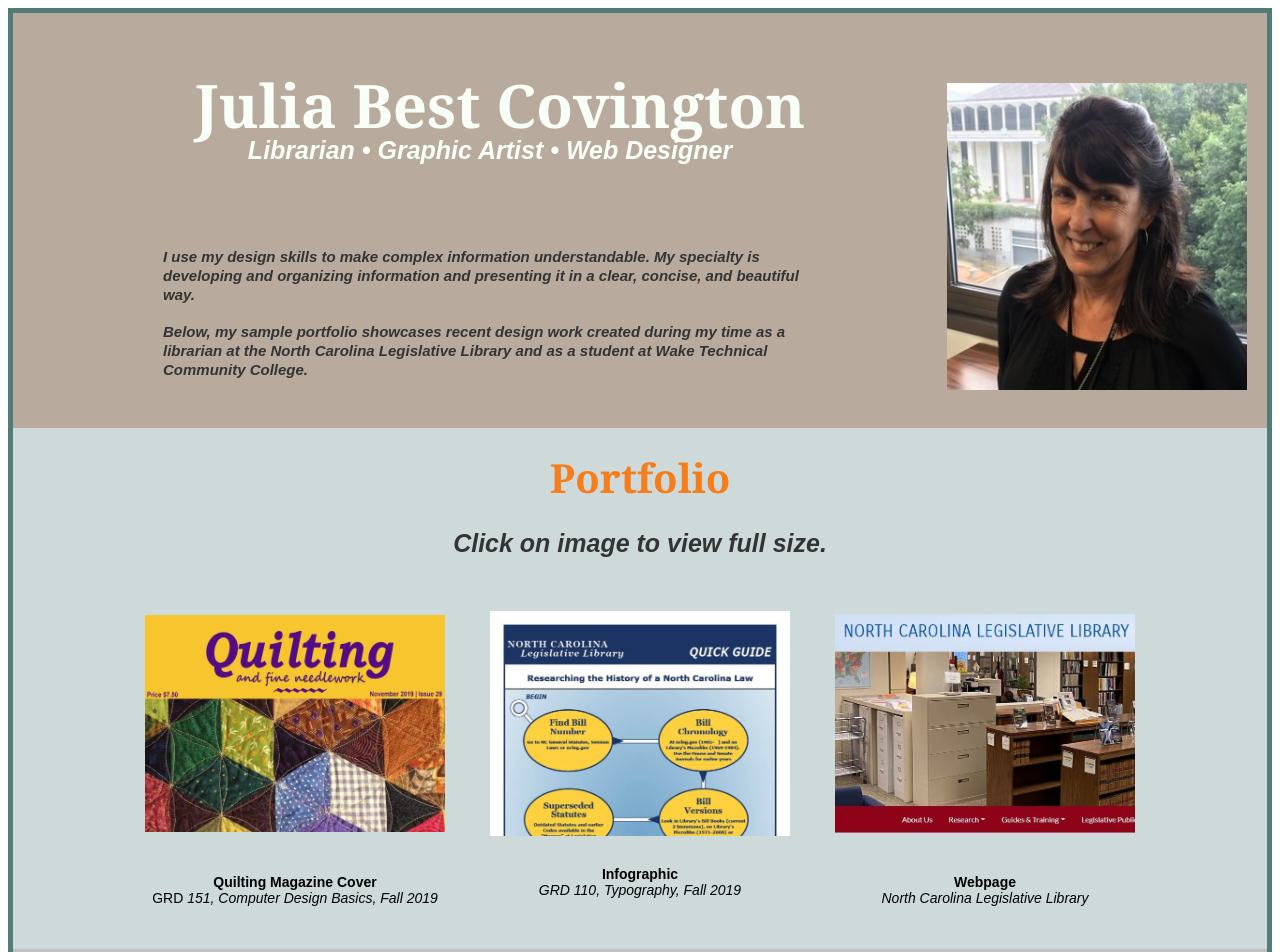
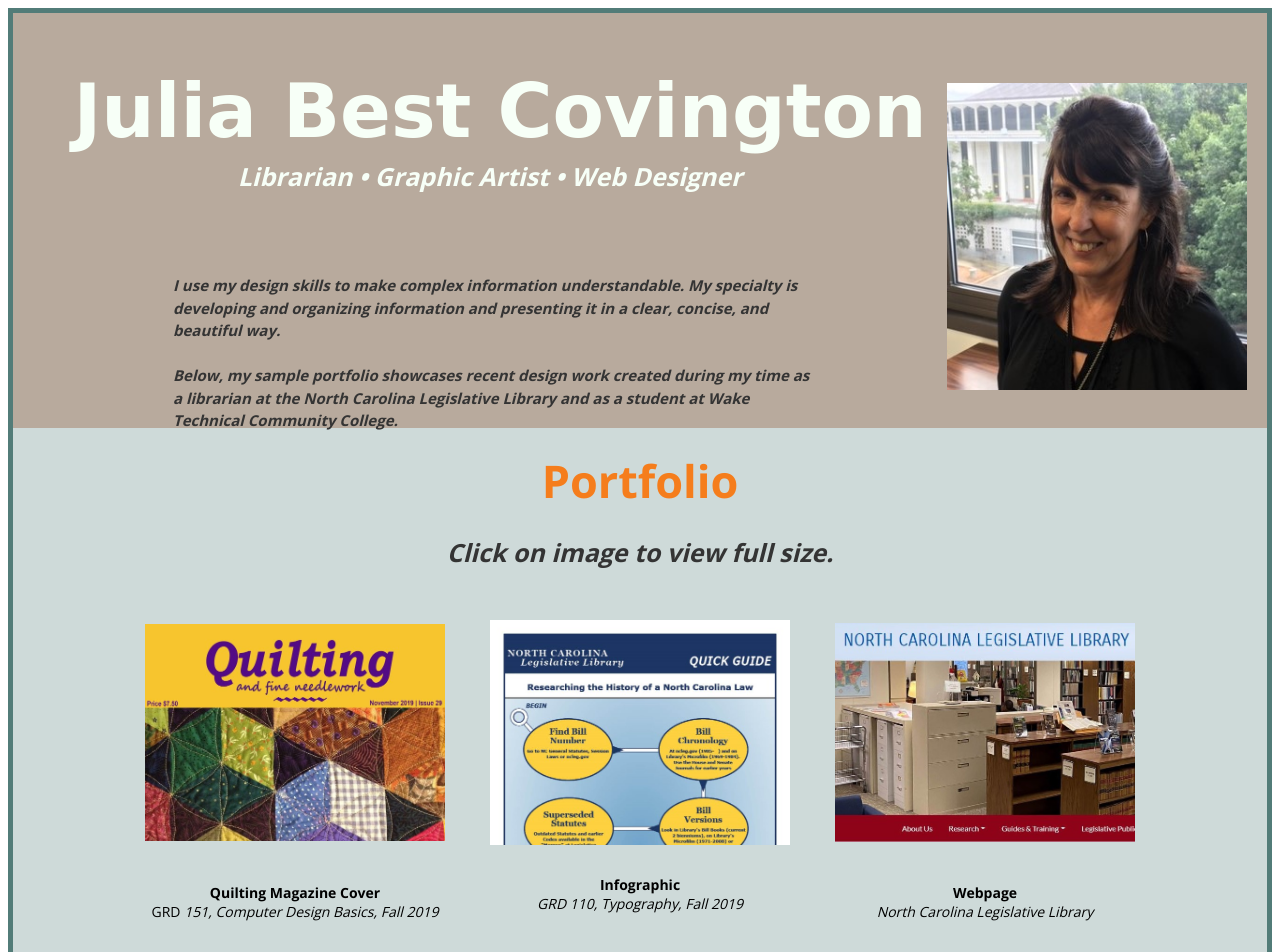
Before and after one commit to Jbc0v2820/Lesson4, a plain HTML site: page index.html in a window 1280 px wide. Shown: the top 952 px of the page. Drawn offline with nearby package versions, Linux system fonts and the light colour scheme; a web font is replaced by a local one.

Commit message:
Add files via upload

```diff
--- a/index.html
+++ b/index.html
@@ -3,6 +3,7 @@
   <head>
     <meta charset="UTF-8">
     <meta name="viewport" content="width=device-width, initial-scale=1.0">
+    <link href="https://fonts.googleapis.com/css2?family=Chilanka&family=Open+Sans:wght@400;700&display=swap" rel="stylesheet">
     <link rel="stylesheet" href="mystyles.css">
     <title>Julia Covington Resume</title>
   </head>
@@ -79,7 +80,9 @@
  <h2>Work Experience</h2>
 </br>
 
-<h3>North Carolina Legislative Library</h3>                 <p><em>Reference Librarian,</em> (2004- current)</p>
+<h3>North Carolina Legislative Library</h3>
+
+<p><em>Reference Librarian,</em> (2004- current)</p>
         <ul>
           <li>Webpage Design & Maintenance</li>
           <li>Publications Coordinator</li>
@@ -89,7 +92,7 @@
 </br>
 
  <h3>State of Arizona Courts Library</h3>
-<p><em>Technical Librarian,</em>(1996-2004)</p>
+<p><em>Technical Librarian,</em> (1996-2004)</p>
           <ul>
             <li>Webpage Design & Maintenance</li>
             <li>Reference</li>
@@ -98,7 +101,7 @@
 </br>
 
 <h3>University of North Carolina Law Library</h3>
-<p><em>Cataloger Librarian,</em>(1990-1996)</p>
+<p><em>Cataloger Librarian,</em> (1990-1996)</p>
           <ul>
             <li>Cataloged Mongraphs and Serials</li>
             <li>Part-time Reference</li>
--- a/mystyles.css
+++ b/mystyles.css
@@ -22,8 +22,8 @@ text
 }
 
    h2 {
-    font-family: Georgia, 'Times New Roman', Times, serif;
-    font-size: 40px;
+    font-family: 'Open Sans', sans-serif;
+    font-size: 45px;
     text-align: center;
     color: #f57d1c;
     margin: 10px;
@@ -31,7 +31,7 @@ text
 }
 
     h3 {
-        font-family: Georgia, 'Times New Roman', Times, serif;
+        font-family: 'Open Sans', sans-serif;
         font-size:20px;
         margin: 10px;
         line-height: .50;
@@ -39,7 +39,7 @@ text
 
 
 h5 {
-    font-family:Arial, Helvetica, sans-serif;
+    font-family: 'Open Sans', sans-serif;
     font-size:16px;
     color: #343434;
     margin:10px;
@@ -48,7 +48,7 @@ h5 {
 
 
 p {
-  font-family: Arial, Helvetica, sans-serif;
+  font-family: 'Open Sans', sans-serif;
   font-size: 16px;
   font-style: italic;
   text-align: left;
@@ -91,17 +91,17 @@ p {
 
 
   h1 {
-    font-family: Georgia, 'Times New Roman', Times, serif;
+    font-family: 'Chilanka', cursive;
     color: #f7fff7;
-    font-size: 60px;
+    font-size: 75px;
     text-align: center;
-    margin: 20px 20px 10px 20px;
+    margin: 20px 20px 25px 20px;
     line-height: .75;
     }
 
 
   h4 {
-    font-family: Arial, Helvetica, sans-serif;
+    font-family: 'Open Sans', sans-serif;
     color: #f7fff7;
     font-style: italic;
     font-size: 25px;
@@ -116,7 +116,7 @@ p {
 */
   .about {
     background:#b8aa9d;
-    font-family: Arial, Helvetica, sans-serif;
+    font-family: 'Open Sans', sans-serif;
     font-size: 15px;
     font-weight: bold;
     font-style: italic;
@@ -124,9 +124,9 @@ p {
     color: #343434;
     max-width: 60%;
     height: 150px;
-    margin: 65px 50px 30px 80px;
+    margin: 65px 50px 30px 90px;
     padding: 20px 50px 70px 50px;
-    line-height: 1.25;
+    line-height: 1.5;
 
 
 }
@@ -137,7 +137,7 @@ p {
 */
 .portfolio {
     background: #cedad9	;
-    font-family: Arial, Helvetica, sans-serif;
+    font-family: 'Open Sans', sans-serif;
     width: 100%;
     padding: 20px;
     margin: 0px;
@@ -147,7 +147,7 @@ p {
 
 table {
     border-spacing: 15px 0px;
-    font-family: Arial, Helvetica, sans-serif;
+    font-family: 'Open Sans', sans-serif;
     font-size: 14px;
 
   }
@@ -168,7 +168,7 @@ table {
 */
   .education {
     background: #c0c0c0;
-    font-family: Arial, Helvetica, sans-serif;
+    font-family: 'Open Sans', sans-serif;
     width: 100%;
     padding: 20px;
     margin: 0px;
@@ -182,7 +182,7 @@ table {
 */
 .work-experience {
     background: #b8aa9d;
-    font-family: Arial, Helvetica, sans-serif;
+    font-family: 'Open Sans', sans-serif;
     line-height: 1.5;
     width: 100%;
     padding: 20px;
@@ -208,7 +208,7 @@ table {
 */
 #footer {
     background: #7d848b;
-    font-family: Arial, Helvetica, sans-serif;
+    font-family: 'Open Sans', sans-serif;
     text-align: center;
     width: 100%;
     padding: 20px;
```
